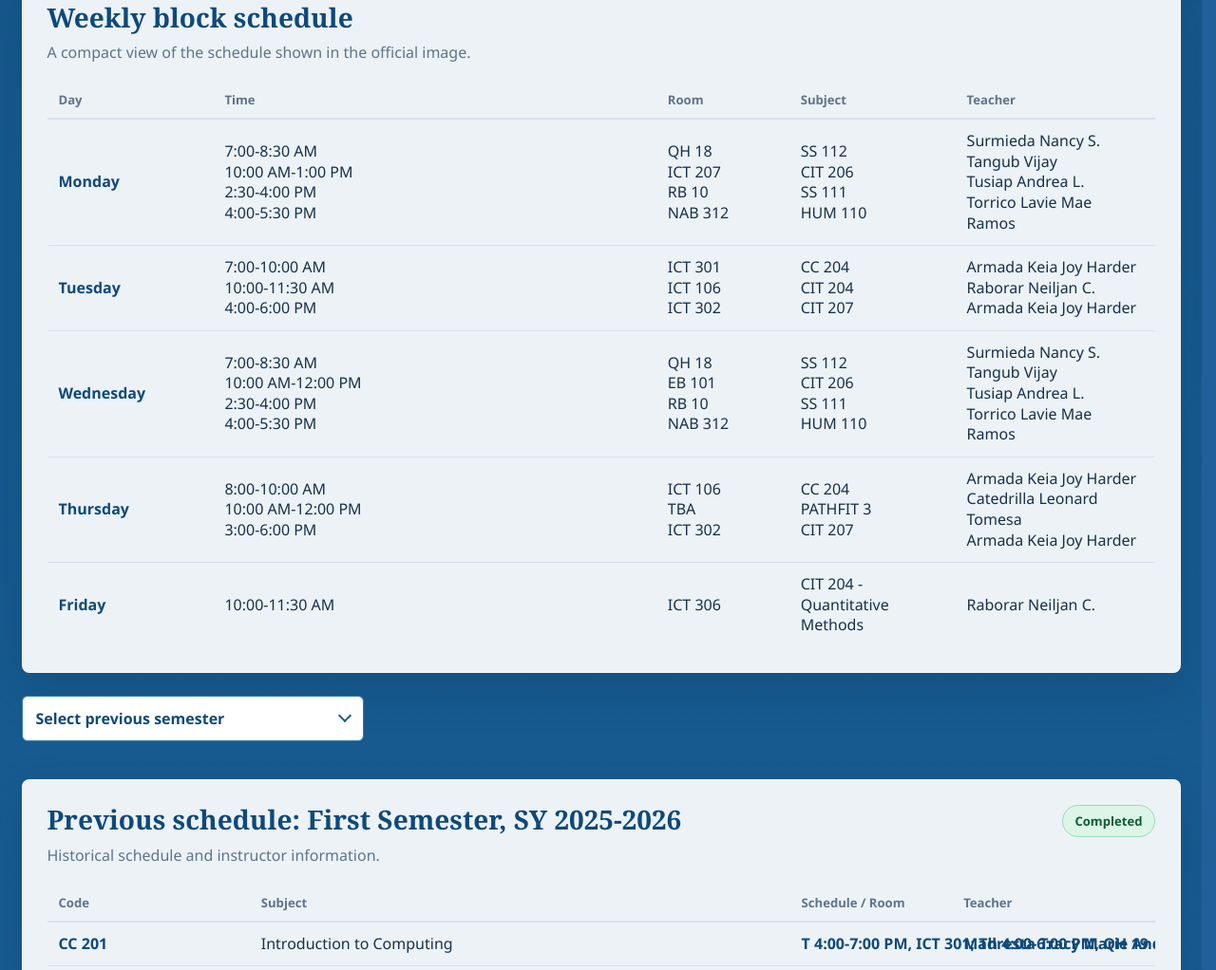
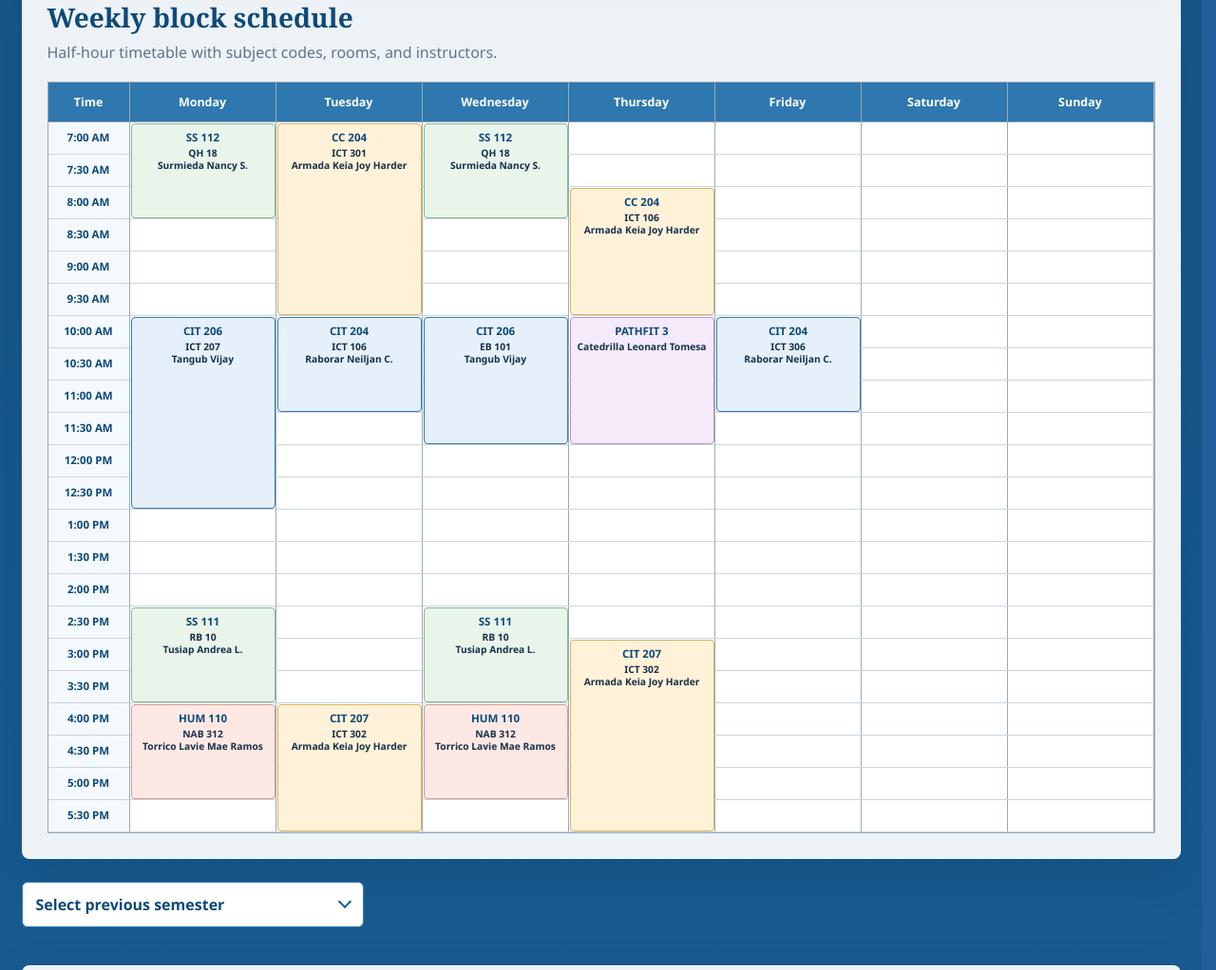
Before and after one commit to Euroui/IUIS-REDESIGN, a plain HTML site: page my-schedule.html in a window 1280 px wide. Shown: the part 1150-2172 px from the top of the page at 95% size. Drawn offline with Linux system fonts and the light colour scheme.

Commit message:
fixed more

```diff
--- a/my-schedule.html
+++ b/my-schedule.html
@@ -30,13 +30,17 @@
           <tr><td>HUM 110</td><td>Art Appreciation</td><td>3</td><td>0</td><td>3</td><td><span class="meeting-line">M 4:00-5:30 PM, NAB 312</span><span class="meeting-line">W 4:00-5:30 PM, NAB 312</span></td><td>Torrico Lavie Mae Ramos</td></tr>
         </tbody></table></div>
       </section>
-      <section class="info-card schedule-card" aria-labelledby="block-schedule-title"><div class="schedule-card-heading"><div><h2 class="block-title" id="block-schedule-title">Weekly block schedule</h2><p class="card-note">A compact view of the schedule shown in the official image.</p></div></div><div class="table-wrap"><table class="data-table"><caption class="visually-hidden">Weekly schedule by day, time, room, subject, and teacher</caption><thead><tr><th>Day</th><th>Time</th><th>Room</th><th>Subject</th><th>Teacher</th></tr></thead><tbody>
-        <tr><td>Monday</td><td>7:00-8:30 AM<br />10:00 AM-1:00 PM<br />2:30-4:00 PM<br />4:00-5:30 PM</td><td>QH 18<br />ICT 207<br />RB 10<br />NAB 312</td><td>SS 112<br />CIT 206<br />SS 111<br />HUM 110</td><td>Surmieda Nancy S.<br />Tangub Vijay<br />Tusiap Andrea L.<br />Torrico Lavie Mae Ramos</td></tr>
-        <tr><td>Tuesday</td><td>7:00-10:00 AM<br />10:00-11:30 AM<br />4:00-6:00 PM</td><td>ICT 301<br />ICT 106<br />ICT 302</td><td>CC 204<br />CIT 204<br />CIT 207</td><td>Armada Keia Joy Harder<br />Raborar Neiljan C.<br />Armada Keia Joy Harder</td></tr>
-        <tr><td>Wednesday</td><td>7:00-8:30 AM<br />10:00 AM-12:00 PM<br />2:30-4:00 PM<br />4:00-5:30 PM</td><td>QH 18<br />EB 101<br />RB 10<br />NAB 312</td><td>SS 112<br />CIT 206<br />SS 111<br />HUM 110</td><td>Surmieda Nancy S.<br />Tangub Vijay<br />Tusiap Andrea L.<br />Torrico Lavie Mae Ramos</td></tr>
-        <tr><td>Thursday</td><td>8:00-10:00 AM<br />10:00 AM-12:00 PM<br />3:00-6:00 PM</td><td>ICT 106<br />TBA<br />ICT 302</td><td>CC 204<br />PATHFIT 3<br />CIT 207</td><td>Armada Keia Joy Harder<br />Catedrilla Leonard Tomesa<br />Armada Keia Joy Harder</td></tr>
-        <tr><td>Friday</td><td>10:00-11:30 AM</td><td>ICT 306</td><td>CIT 204 - Quantitative Methods</td><td>Raborar Neiljan C.</td></tr>
-      </tbody></table></div></section>
+      <section class="info-card schedule-card" aria-labelledby="block-schedule-title"><div class="schedule-card-heading"><div><h2 class="block-title" id="block-schedule-title">Weekly block schedule</h2><p class="card-note">Half-hour timetable with subject codes, rooms, and instructors.</p></div></div>
+        <div class="weekly-grid" role="grid" aria-label="Weekly class timetable">
+          <div class="grid-corner" role="columnheader">Time</div><div role="columnheader">Monday</div><div role="columnheader">Tuesday</div><div role="columnheader">Wednesday</div><div role="columnheader">Thursday</div><div role="columnheader">Friday</div><div role="columnheader">Saturday</div><div role="columnheader">Sunday</div>
+          <div class="time-slot" style="grid-row: 2">7:00 AM</div><div class="time-slot" style="grid-row: 3">7:30 AM</div><div class="time-slot" style="grid-row: 4">8:00 AM</div><div class="time-slot" style="grid-row: 5">8:30 AM</div><div class="time-slot" style="grid-row: 6">9:00 AM</div><div class="time-slot" style="grid-row: 7">9:30 AM</div><div class="time-slot" style="grid-row: 8">10:00 AM</div><div class="time-slot" style="grid-row: 9">10:30 AM</div><div class="time-slot" style="grid-row: 10">11:00 AM</div><div class="time-slot" style="grid-row: 11">11:30 AM</div><div class="time-slot" style="grid-row: 12">12:00 PM</div><div class="time-slot" style="grid-row: 13">12:30 PM</div><div class="time-slot" style="grid-row: 14">1:00 PM</div><div class="time-slot" style="grid-row: 15">1:30 PM</div><div class="time-slot" style="grid-row: 16">2:00 PM</div><div class="time-slot" style="grid-row: 17">2:30 PM</div><div class="time-slot" style="grid-row: 18">3:00 PM</div><div class="time-slot" style="grid-row: 19">3:30 PM</div><div class="time-slot" style="grid-row: 20">4:00 PM</div><div class="time-slot" style="grid-row: 21">4:30 PM</div><div class="time-slot" style="grid-row: 22">5:00 PM</div><div class="time-slot" style="grid-row: 23">5:30 PM</div>
+          <div class="class-block class-ss112" style="grid-column: 2; grid-row: 2 / span 3">SS 112<small>QH 18<br />Surmieda Nancy S.</small></div><div class="class-block class-cit206" style="grid-column: 2; grid-row: 8 / span 6">CIT 206<small>ICT 207<br />Tangub Vijay</small></div><div class="class-block class-ss111" style="grid-column: 2; grid-row: 17 / span 3">SS 111<small>RB 10<br />Tusiap Andrea L.</small></div><div class="class-block class-hum110" style="grid-column: 2; grid-row: 20 / span 3">HUM 110<small>NAB 312<br />Torrico Lavie Mae Ramos</small></div>
+          <div class="class-block class-cc204" style="grid-column: 3; grid-row: 2 / span 6">CC 204<small>ICT 301<br />Armada Keia Joy Harder</small></div><div class="class-block class-cit204" style="grid-column: 3; grid-row: 8 / span 3">CIT 204<small>ICT 106<br />Raborar Neiljan C.</small></div><div class="class-block class-cit207" style="grid-column: 3; grid-row: 20 / span 4">CIT 207<small>ICT 302<br />Armada Keia Joy Harder</small></div>
+          <div class="class-block class-ss112" style="grid-column: 4; grid-row: 2 / span 3">SS 112<small>QH 18<br />Surmieda Nancy S.</small></div><div class="class-block class-cit206" style="grid-column: 4; grid-row: 8 / span 4">CIT 206<small>EB 101<br />Tangub Vijay</small></div><div class="class-block class-ss111" style="grid-column: 4; grid-row: 17 / span 3">SS 111<small>RB 10<br />Tusiap Andrea L.</small></div><div class="class-block class-hum110" style="grid-column: 4; grid-row: 20 / span 3">HUM 110<small>NAB 312<br />Torrico Lavie Mae Ramos</small></div>
+          <div class="class-block class-cc204" style="grid-column: 5; grid-row: 4 / span 4">CC 204<small>ICT 106<br />Armada Keia Joy Harder</small></div><div class="class-block class-pathfit" style="grid-column: 5; grid-row: 8 / span 4">PATHFIT 3<small>Catedrilla Leonard Tomesa</small></div><div class="class-block class-cit207" style="grid-column: 5; grid-row: 18 / span 6">CIT 207<small>ICT 302<br />Armada Keia Joy Harder</small></div>
+          <div class="class-block class-cit204" style="grid-column: 6; grid-row: 8 / span 3">CIT 204<small>ICT 306<br />Raborar Neiljan C.</small></div>
+        </div>
+      </section>
       <details class="semester-picker"><summary>Select previous semester</summary><nav aria-label="Previous semester choices"><a href="#semester-first">First Semester, SY 2025-2026</a><a href="#semester-second">Second Semester, SY 2025-2026</a><a href="#semester-third">Third Semester, SY 2025-2026</a><a href="#semester-fourth">Fourth Semester, SY 2025-2026</a></nav></details>
       <section class="info-card schedule-card semester-panel" id="semester-first" aria-labelledby="previous-schedule-title"><div class="schedule-card-heading"><div><h2 class="block-title" id="previous-schedule-title">Previous schedule: First Semester, SY 2025-2026</h2><p class="card-note">Historical schedule and instructor information.</p></div><span class="status-pill">Completed</span></div><div class="table-wrap"><table class="data-table schedule-summary-table"><thead><tr><th>Code</th><th>Subject</th><th>Schedule / Room</th><th>Teacher</th></tr></thead><tbody>
         <tr><td>CC 201</td><td>Introduction to Computing</td><td>T 4:00-7:00 PM, ICT 301; Th 4:00-6:00 PM, QH 19</td><td>Madresta Tracy Marie Andrea C.</td></tr>
@@ -44,7 +48,7 @@
         <tr><td>CIT 201</td><td>Discrete Structures 1</td><td>T/Th 10:00-11:30 AM, ICT 305</td><td>Gabawa Lea</td></tr>
         <tr><td>CWTS 101</td><td>Civic Welfare Training Service 1</td><td>Sat 8:00-11:00 AM, FIELD</td><td>Gerona Bernard V.</td></tr>
         <tr><td>MTH 101</td><td>Mathematics in the Modern World</td><td>T/Th 2:30-4:00 PM, EB 201</td><td>Temelo Dolly Rose F.</td></tr>
-        <tr><td>PATHFIT 1</td><td>Movement Competency Training</td><td>W 1:00-3:00 PM, TBA</td><td>Canson Caryl C.</td></tr>
+        <tr><td>PATHFIT 1</td><td>Movement Competency Training</td><td>W 1:00-3:00 PM</td><td>Canson Caryl C.</td></tr>
         <tr><td>PSY 110</td><td>Understanding the Self</td><td>M/W 8:30-10:00 AM, NAB 309</td><td>Basbas Jan Iris Faye M.</td></tr>
         <tr><td>SS 110</td><td>Readings in Philippine History</td><td>M/W 11:30 AM-1:00 PM, QH 04</td><td>Prio Henry John M.</td></tr>
       </tbody></table></div></section>
--- a/pages.css
+++ b/pages.css
@@ -118,6 +118,17 @@
   line-height: 1.5;
 }
 
+.grades-intro {
+  max-width: none !important;
+  white-space: nowrap;
+}
+
+@media (max-width: 560px) {
+  .grades-intro {
+    white-space: normal;
+  }
+}
+
 .block-title {
   margin: 0;
   font-size: clamp(1.4rem, 2.2vw, 1.75rem);
@@ -832,6 +843,86 @@ body:not(:has(.mail-content:target)) .mail-content#inbox,
   gap: 18px;
 }
 
+.weekly-grid {
+  min-width: 900px;
+  display: grid;
+  grid-template-columns: 86px repeat(7, minmax(108px, 1fr));
+  grid-template-rows: 42px repeat(22, 34px);
+  overflow: hidden;
+  border: 1px solid #9aa9b7;
+  background: #ffffff;
+}
+
+.weekly-grid > [role="columnheader"],
+.grid-corner {
+  display: grid;
+  place-items: center;
+  color: #ffffff;
+  background: var(--blue-700);
+  border-right: 1px solid #9aa9b7;
+  border-bottom: 1px solid #9aa9b7;
+  font-size: 0.78rem;
+  font-weight: 800;
+}
+
+.time-slot {
+  grid-column: 1;
+  padding: 8px 5px 0;
+  color: var(--blue-900);
+  background: #f4f9fd;
+  border-right: 1px solid #9aa9b7;
+  border-bottom: 1px solid #cbd5df;
+  font-size: 0.72rem;
+  font-weight: 700;
+  text-align: center;
+}
+
+.weekly-grid::after {
+  content: "";
+  grid-column: 2 / -1;
+  grid-row: 2 / -1;
+  z-index: 0;
+  pointer-events: none;
+  background-image: repeating-linear-gradient(to bottom, transparent 0, transparent 33px, #cbd5df 33px, #cbd5df 34px), repeating-linear-gradient(to right, transparent 0, transparent calc(14.2857% - 1px), #9aa9b7 calc(14.2857% - 1px), #9aa9b7 14.2857%);
+}
+
+.class-block {
+  z-index: 1;
+  margin: 1px;
+  padding: 7px 4px;
+  overflow: hidden;
+  color: var(--blue-900);
+  background: #e4f2fc;
+  border: 1px solid var(--blue-600);
+  border-radius: 4px;
+  font-size: 0.72rem;
+  font-weight: 800;
+  line-height: 1.15;
+  text-align: center;
+}
+
+.class-block small {
+  display: block;
+  margin-top: 4px;
+  color: var(--ink);
+  font-size: 0.64rem;
+  font-weight: 600;
+  line-height: 1.2;
+}
+
+.class-ss112,
+.class-ss111 { background: #e9f4eb; border-color: #83ba8d; }
+.class-cit206,
+.class-cit204 { background: #e5f0fb; }
+.class-cc204,
+.class-cit207 { background: #fff2d8; border-color: #d7b35e; }
+.class-pathfit { background: #f4eafa; border-color: #b693c9; }
+.class-hum110 { background: #fde8e4; border-color: #d39a91; }
+
+.schedule-card:has(.weekly-grid) {
+  overflow-x: auto;
+}
+
 .semester-picker {
   position: relative;
   z-index: 2;
@@ -913,6 +1004,37 @@ body:not(:has(.mail-content:target)) .mail-content#inbox,
 
 .schedule-summary-table {
   min-width: 760px;
+}
+
+.semester-panel .schedule-summary-table {
+  min-width: 900px;
+  table-layout: fixed;
+}
+
+.semester-panel .schedule-summary-table th:nth-child(1),
+.semester-panel .schedule-summary-table td:nth-child(1) {
+  width: 16%;
+}
+
+.semester-panel .schedule-summary-table th:nth-child(2),
+.semester-panel .schedule-summary-table td:nth-child(2) {
+  width: 30%;
+}
+
+.semester-panel .schedule-summary-table th:nth-child(3),
+.semester-panel .schedule-summary-table td:nth-child(3) {
+  width: 34%;
+}
+
+.semester-panel .schedule-summary-table th:nth-child(4),
+.semester-panel .schedule-summary-table td:nth-child(4) {
+  width: 20%;
+}
+
+.semester-panel .schedule-summary-table td {
+  white-space: normal;
+  overflow-wrap: anywhere;
+  vertical-align: top;
 }
 
 .schedule-summary-table th:nth-child(1),
```
Also changed, not shown: grades.html (+2 -2 lines).
